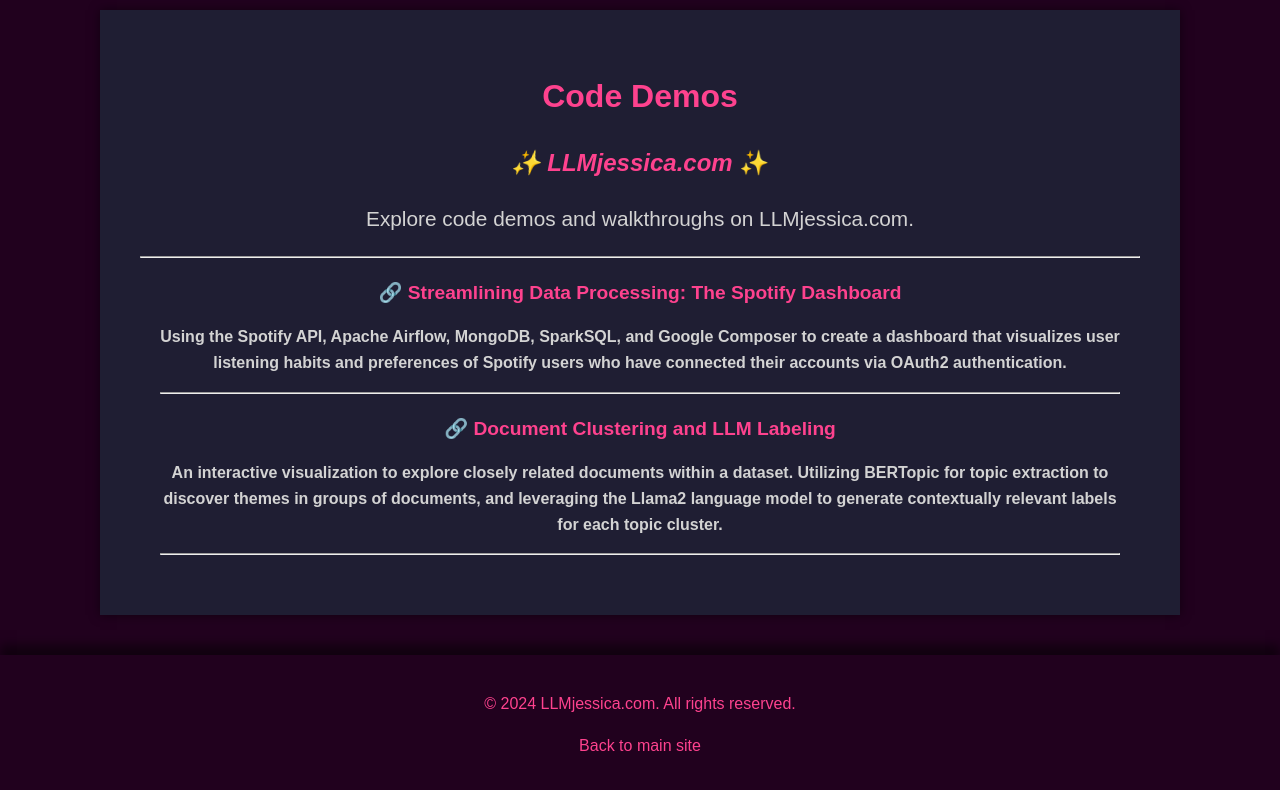
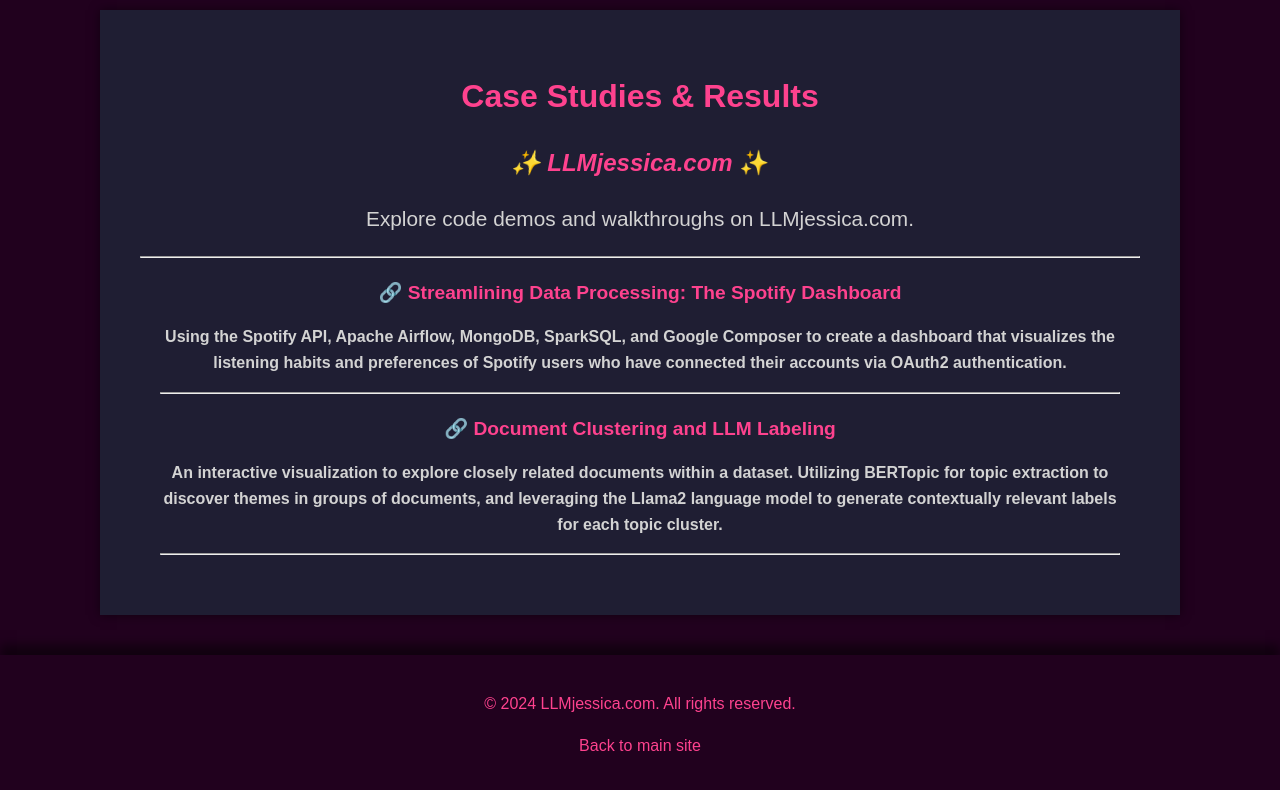
Before and after one commit to witchEverly/llmjessica-demos, a plain HTML site: page index.html in a window 1280 px wide. Drawn offline with Linux system fonts and the light colour scheme.

Commit message:
Update index.html

```diff
--- a/index.html
+++ b/index.html
@@ -75,7 +75,7 @@
 <body>
     <div class="container">
         <header>
-            <h1>Code Demos</h1>
+            <h1>Case Studies & Results</h1>
             <h2><i>✨ LLMjessica.com</i> ✨</h2>
             <p class="intro">Explore code demos and walkthroughs on LLMjessica.com.</p>
             <hr>
@@ -88,8 +88,9 @@
                     </strong>
                     <p>
                         <strong>
-                            Using the Spotify API, Apache Airflow, MongoDB, SparkSQL, and Google Composer to create a dashboard that
-                            visualizes user listening habits and preferences of Spotify users who have connected their accounts via OAuth2 authentication.
+                            Using the Spotify API, Apache Airflow, MongoDB, SparkSQL, and Google Composer to create a
+                            dashboard that visualizes the listening habits and preferences of Spotify users who have
+                            connected their accounts via OAuth2 authentication.
                         </strong>
                     </p>
                     <hr>
```
